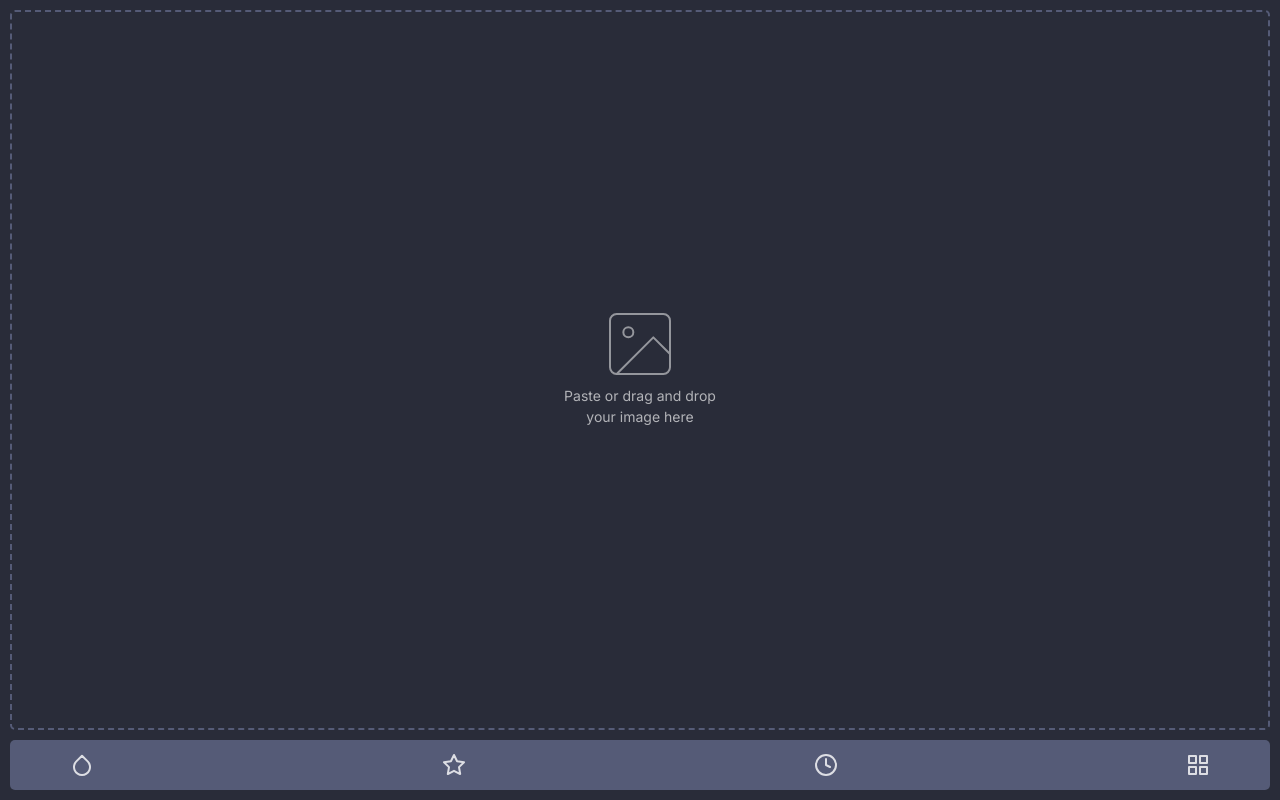
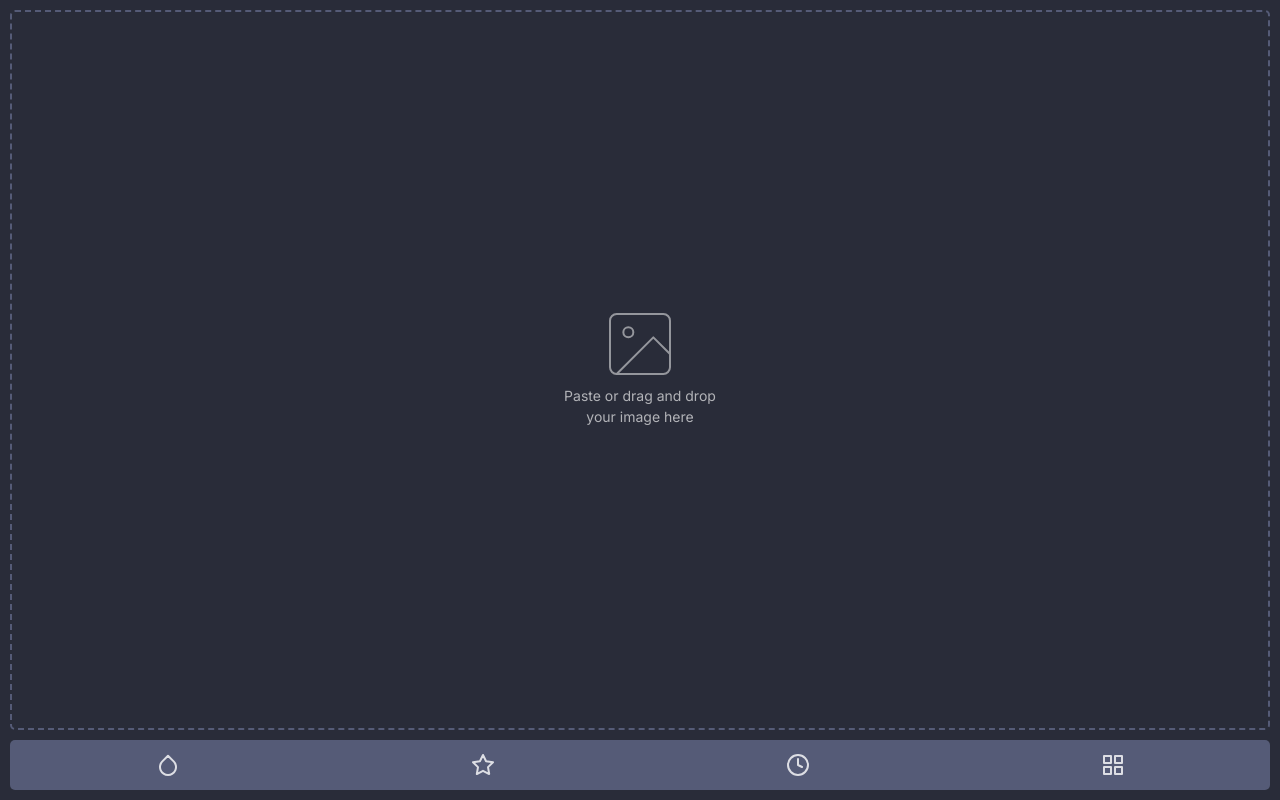
Before and after one commit to vlad-solomon/swwwatch, a React (Vite) app: page / in a window 1280 px wide. Built offline with nearby package versions, Linux system fonts and the light colour scheme.

Commit message:
Create nav buttons

```diff
--- a/src/App.jsx
+++ b/src/App.jsx
@@ -49,3 +49,5 @@ function App() {
 }
 
 export default App;
+
+// todo design empty states
--- a/src/components/Image/Image.jsx
+++ b/src/components/Image/Image.jsx
@@ -1,5 +1,5 @@
 import "./Image.scss";
-import { useEffect, useRef, useCallback } from "react";
+import { useEffect, useRef } from "react";
 import { useStore } from "../../stores/useStore";
 import { ImageColorPicker } from "react-image-color-picker";
 import Welcome from "./welcome.svg";
@@ -26,6 +26,7 @@ function Image() {
 		},
 		onDropAccepted: async (acceptedFiles) => {
 			// todo this code repeats
+			// ? so this can be turned into a function that deals with file uploads
 			console.log(acceptedFiles);
 			const img = URL.createObjectURL(acceptedFiles[0]);
 			const { height, width } = await loadImage(img);
@@ -36,6 +37,7 @@ function Image() {
 		},
 	});
 
+	//todo create useLoadImage hook
 	async function loadImage(src) {
 		return new Promise((resolve, reject) => {
 			const img = document.createElement("img");
@@ -43,17 +45,6 @@ function Image() {
 			img.onload = () => resolve({ height: img.height, width: img.width });
 			img.onerror = reject;
 		});
-	}
-
-	function handleResize(height, width) {
-		if (!containerRef.current) return;
-
-		const canvas = containerRef.current.querySelector("canvas");
-		const hScale = containerRef.current.clientHeight / height;
-		const wScale = containerRef.current.clientWidth / width;
-		const scale = Math.min(wScale, hScale);
-
-		canvas.style.transform = `scale(${scale})`;
 	}
 
 	async function handlePaste(event) {
@@ -84,6 +75,17 @@ function Image() {
 		};
 	}, [uploadedImage.img]);
 
+	function handleResize(height, width) {
+		if (!containerRef.current) return;
+
+		const canvas = containerRef.current.querySelector("canvas");
+		const hScale = containerRef.current.clientHeight / height;
+		const wScale = containerRef.current.clientWidth / width;
+		const scale = Math.min(wScale, hScale);
+
+		canvas.style.transform = `scale(${scale})`;
+	}
+
 	return uploadedImage.img ? (
 		<div className="image" ref={containerRef}>
 			<img src={uploadedImage.img} className="image__bg" />
--- a/src/components/Nav/Nav.jsx
+++ b/src/components/Nav/Nav.jsx
@@ -7,13 +7,10 @@ function Nav({ drawers }) {
 
 	return (
 		<div className={`nav ${selectedDrawer ? "nav--drawer-open" : ""}`}>
-			{/* //todo instead of only making the img clickable, set up buttons that occupy the entire possible width of the nav */}
 			{drawers.map((drawer) => (
-				<img
-					key={`${drawer}-drawer`}
-					src={new URL(`../../assets/img/${drawer === selectedDrawer ? `${drawer}-fill.svg` : `${drawer}.svg`}`, import.meta.url).href}
-					onClick={() => setSelectedDrawer(drawer === selectedDrawer ? null : drawer)}
-				/>
+				<div key={`${drawer}-drawer}`} className="nav__option" onClick={() => setSelectedDrawer(drawer === selectedDrawer ? null : drawer)}>
+					<img src={new URL(`../../assets/img/${drawer === selectedDrawer ? `${drawer}-fill.svg` : `${drawer}.svg`}`, import.meta.url).href} />
+				</div>
 			))}
 		</div>
 	);
--- a/src/components/Nav/Nav.scss
+++ b/src/components/Nav/Nav.scss
@@ -1,17 +1,22 @@
 .nav {
 	display: flex;
-	justify-content: space-between;
-	align-items: center;
-	padding: 0px 60px;
 	height: 50px;
 	background: var(--gray-400);
 	border-radius: var(--border-radius);
 	position: relative;
 	z-index: 1;
+	overflow: hidden;
 	&--drawer-open {
 		border-radius: 0 0 var(--border-radius) var(--border-radius);
 	}
-	& > img {
+	&__option {
+		display: flex;
+		justify-content: center;
+		align-items: center;
+		flex: 1;
 		cursor: pointer;
+		&:hover {
+			background-color: var(--gray-500);
+		}
 	}
 }
```
